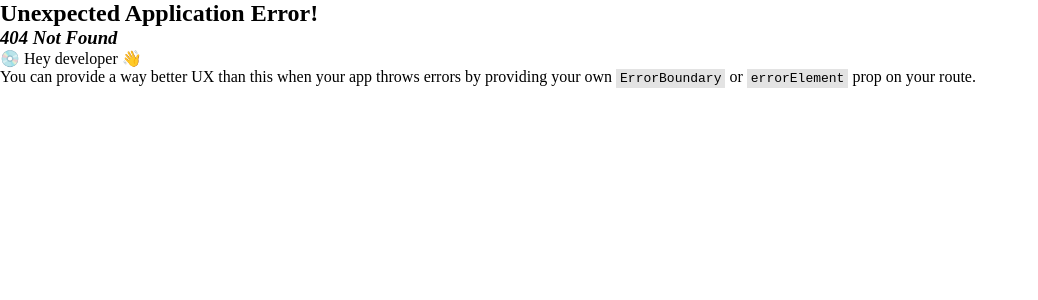
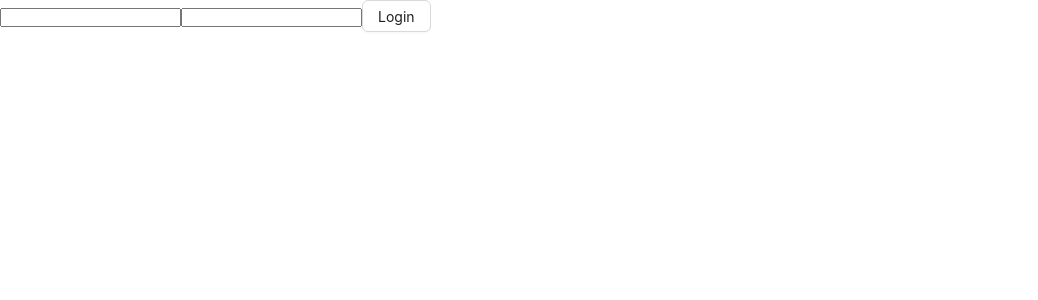
Before and after one commit to maniksarker25/gift-shop-client, a React (Vite) app: page /login in a window 1280 px wide. Before the commit this address had no page. Shown: the top 300 px of the page, without its empty margins (0-1038 px from the left). Built offline with nearby package versions, Linux system fonts and the light colour scheme.

Commit message:
make reuseable form

```diff
--- /dev/null
+++ b/src/components/form/GForm.tsx
@@ -0,0 +1,21 @@
+import React, { ReactNode } from "react";
+import {
+  FieldValues,
+  FormProvider,
+  SubmitHandler,
+  useForm,
+} from "react-hook-form";
+type TFormProps = {
+  onSubmit: SubmitHandler<FieldValues>;
+  children: ReactNode;
+};
+const GForm = ({ onSubmit, children }: TFormProps) => {
+  const methods = useForm();
+  return (
+    <FormProvider {...methods}>
+      <form onSubmit={methods.handleSubmit(onSubmit)}>{children}</form>
+    </FormProvider>
+  );
+};
+
+export default GForm;
--- /dev/null
+++ b/src/components/form/GInput.tsx
@@ -0,0 +1,12 @@
+import { useFormContext } from "react-hook-form";
+type TInputProps = {
+  type: string;
+  name: string;
+  label: string;
+};
+const GInput = ({ type, name, label }: TInputProps) => {
+  const { register } = useFormContext();
+  return <input type={type} id={name} {...register(name)} />;
+};
+
+export default GInput;
--- /dev/null
+++ b/src/pages/Login.tsx
@@ -0,0 +1,19 @@
+import { Button } from "antd";
+import GForm from "../components/form/GForm";
+import GInput from "../components/form/GInput";
+import { FieldValues } from "react-hook-form";
+
+const Login = () => {
+  const onSubmit = (data: FieldValues) => {
+    console.log(data);
+  };
+  return (
+    <GForm onSubmit={onSubmit}>
+      <GInput type={"email"} name={"email"} label={"Email"} />
+      <GInput type={"password"} name={"password"} label={"Password"} />
+      <Button htmlType="submit">Login</Button>
+    </GForm>
+  );
+};
+
+export default Login;
--- a/src/routes/routes.tsx
+++ b/src/routes/routes.tsx
@@ -3,6 +3,7 @@ import App from "../App";
 import GiftInventory from "../pages/GiftInventory";
 import AddGift from "../pages/AddGift";
 import SaleHistory from "../pages/SaleHistory";
+import Login from "../pages/Login";
 
 const router = createBrowserRouter([
   {
@@ -23,6 +24,10 @@ const router = createBrowserRouter([
       },
     ],
   },
+  {
+    path: "/login",
+    element: <Login />,
+  },
 ]);
 
 export default router;
```
